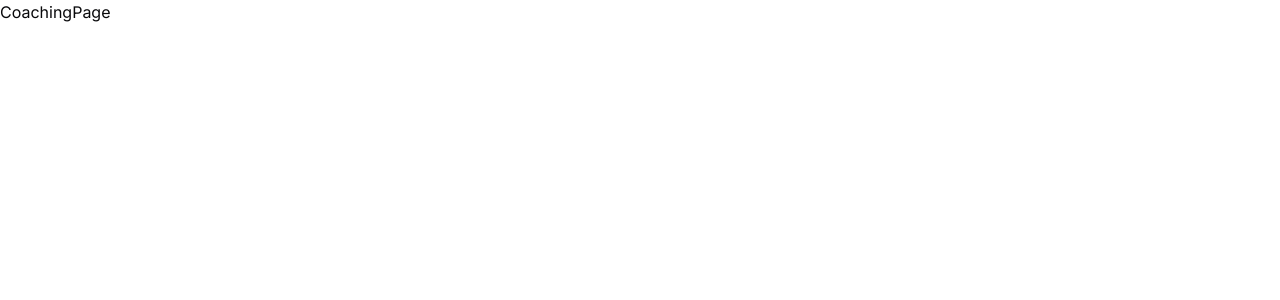
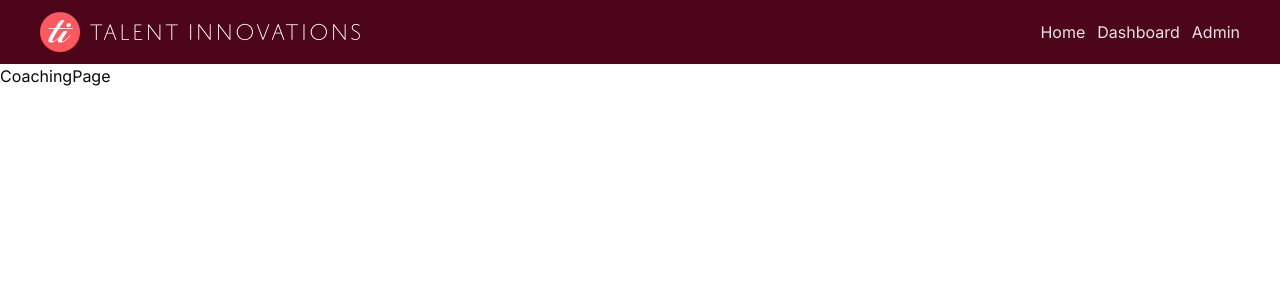
Before and after one commit to hackgods/coaching-dashboard, a Next.js app: page / in a window 1280 px wide. Shown: the top 300 px of the page. Built offline with nearby package versions, Linux system fonts and the light colour scheme.

Commit message:
Navbar added with company logo and buttons

```diff
--- a/src/app/layout.tsx
+++ b/src/app/layout.tsx
@@ -1,6 +1,7 @@
 import type { Metadata } from "next";
 import { Inter } from "next/font/google";
 import "./globals.css";
+import Navbar from "@/components/ui/navbar";
 
 const inter = Inter({ subsets: ["latin"] });
 
@@ -16,7 +17,10 @@ export default function RootLayout({
 }>) {
   return (
     <html lang="en">
-      <body className={inter.className}>{children}</body>
+      <body className={inter.className}>
+        <Navbar />
+        {children}
+      </body>
     </html>
   );
 }
--- /dev/null
+++ b/src/components/ui/navbar.tsx
@@ -0,0 +1,50 @@
+import Image from "next/image";
+
+export default function Navbar() {
+  return (
+    <header>
+      <nav>
+        <ul className="flex items-center justify-between p-3 px-10 bg-rose-950">
+          <li>
+            <a
+              className="pointer-events-none flex place-items-center gap-2 p-8 lg:pointer-events-auto lg:p-0"
+              href="/"
+              rel="noopener noreferrer"
+            >
+              <Image
+                src="/talent-innovations-logo.png"
+                alt="Talent Innovations Logo"
+                className="w-80 h-auto"
+                width={100}
+                height={0}
+                priority
+              />
+            </a>
+          </li>
+          <li>
+            <div className="flex gap-3">
+              <span
+                aria-label="Home"
+                className="transition-all duration-300 ease-in animate-fade-up text-zinc-200"
+              >
+                Home
+              </span>
+              <span
+                aria-label="Dashboard"
+                className="transition-all duration-300 ease-in animate-fade-up text-zinc-200"
+              >
+                Dashboard
+              </span>
+              <span
+                aria-label="Admin"
+                className="transition-all duration-300 ease-in animate-fade-up text-zinc-200"
+              >
+                Admin
+              </span>
+            </div>
+          </li>
+        </ul>
+      </nav>
+    </header>
+  );
+}
```
Also changed, not shown: public/talent-innovations-logo.png (added).
